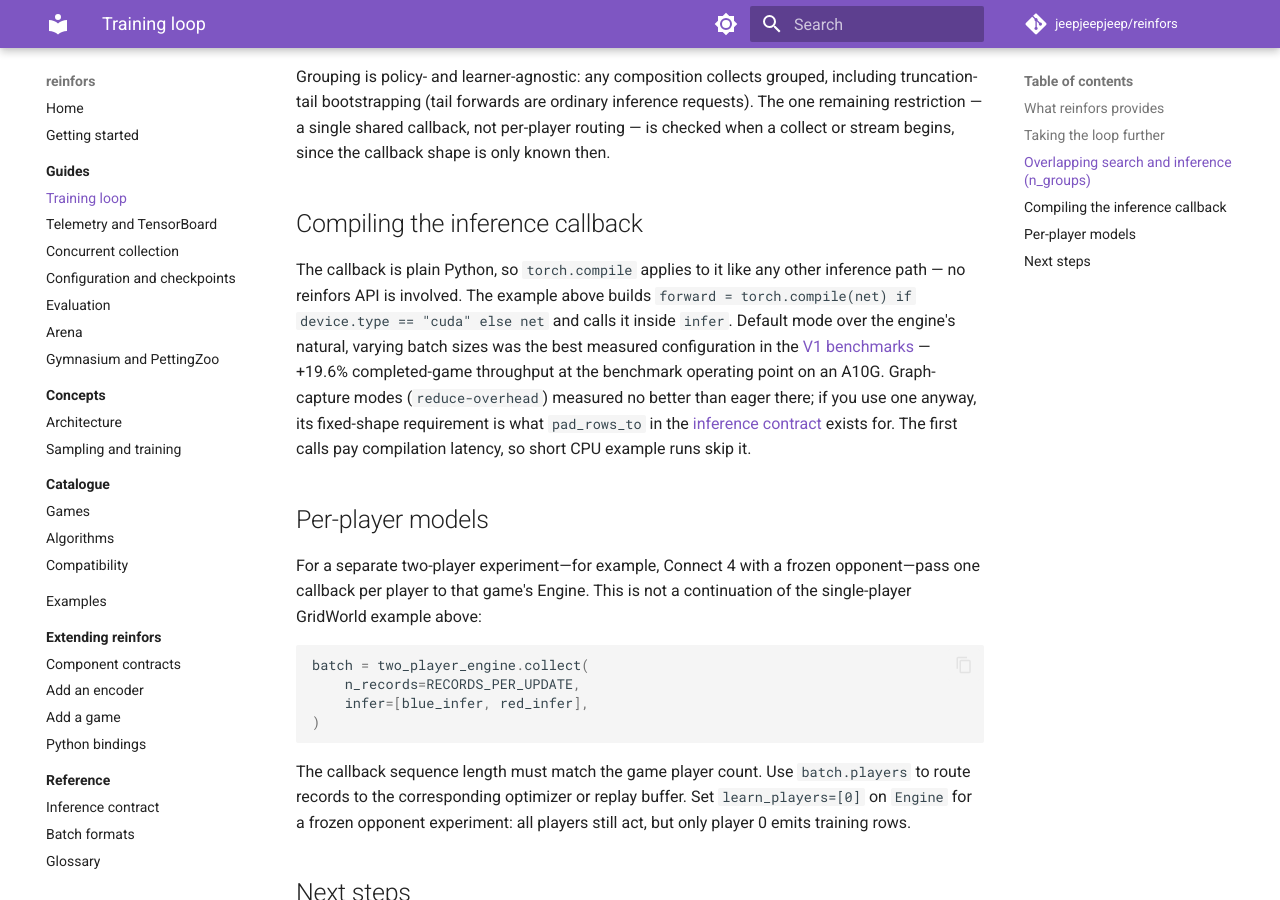
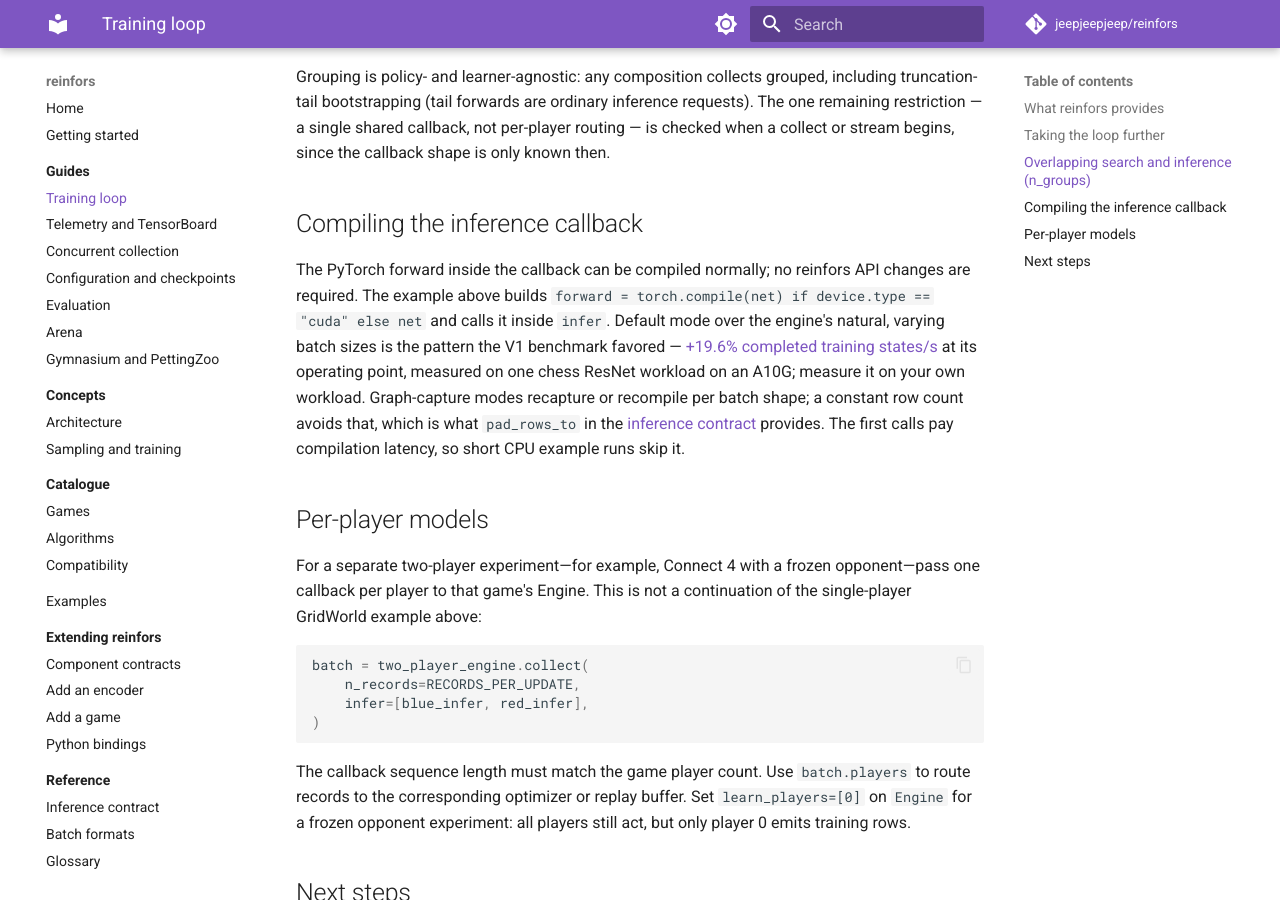
Before and after one commit to jeepjeepjeep/reinfors, an MkDocs documentation site: the page built from docs/guides/training.md, in a window 1280 px wide and 900 px high, scrolled down 4183 px. Built offline with MkDocs 1.6.1 and Material for MkDocs 9.7.7, drawn with Linux system fonts in a browser that asks for light colours; comment, search, counter and statistics services are not loaded; some of the changed text lies outside the part shown.

Commit message:
review: cite only published evidence, scope the claim, fix the compile target wording

```diff
--- a/docs/guides/training.md
+++ b/docs/guides/training.md
@@ -64,7 +64,7 @@ net = nn.Sequential(
 ).to(device)
 target_net = copy.deepcopy(net).eval()
 optimizer = torch.optim.Adam(net.parameters(), lr=1e-3)
-# Compiled default mode is the benchmarked best inference configuration on CUDA.
+# Default-mode compile is the pattern the V1 benchmark favored; measure it on your workload.
 forward = torch.compile(net) if device.type == "cuda" else net
 
 
@@ -201,16 +201,16 @@ a collect or stream begins, since the callback shape is only known then.
 
 ## Compiling the inference callback
 
-The callback is plain Python, so `torch.compile` applies to it like any other inference
-path — no reinfors API is involved. The example above builds
+The PyTorch forward inside the callback can be compiled normally; no reinfors API
+changes are required. The example above builds
 `forward = torch.compile(net) if device.type == "cuda" else net` and calls it inside
-`infer`. Default mode over the engine's natural, varying batch
-sizes was the best measured configuration in the
-[V1 benchmarks](https://github.com/jeepjeepjeep/reinfors-benchmarks) — +19.6%
-completed-game throughput at the benchmark operating point on an A10G. Graph-capture
-modes (`reduce-overhead`) measured no better than eager there; if you use one anyway,
-its fixed-shape requirement is what `pad_rows_to` in the
-[inference contract](../reference/inference-contract.md#input) exists for. The first
+`infer`. Default mode over the engine's natural, varying batch sizes is the pattern the
+V1 benchmark favored —
+[+19.6% completed training states/s](https://github.com/jeepjeepjeep/reinfors-benchmarks/blob/main/docs/configuring-the-engines.md#reinfors-throughput-levers)
+at its operating point, measured on one chess ResNet workload on an A10G; measure it on
+your own workload. Graph-capture modes recapture or recompile per batch shape; a
+constant row count avoids that, which is what `pad_rows_to` in the
+[inference contract](../reference/inference-contract.md#input) provides. The first
 calls pay compilation latency, so short CPU example runs skip it.
 
 ## Per-player models
```
Also changed, not shown: 3 other files.
